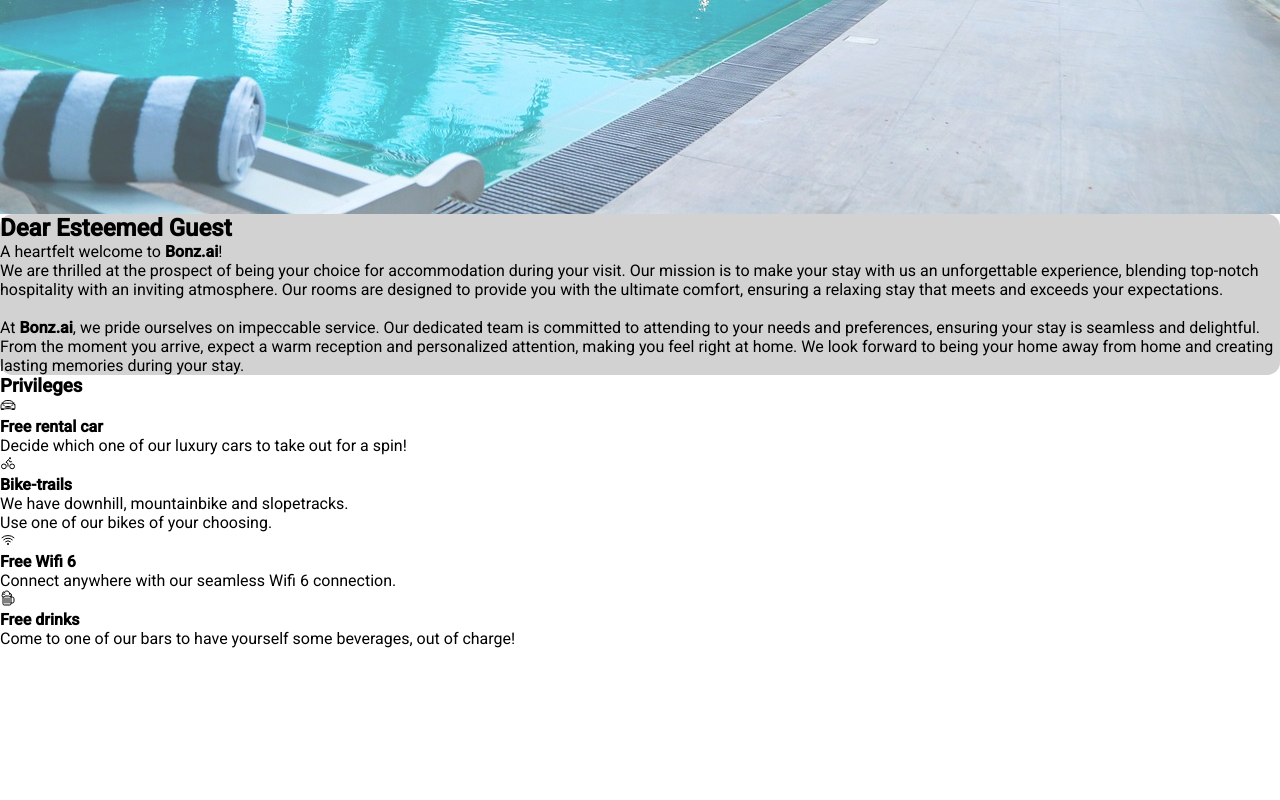
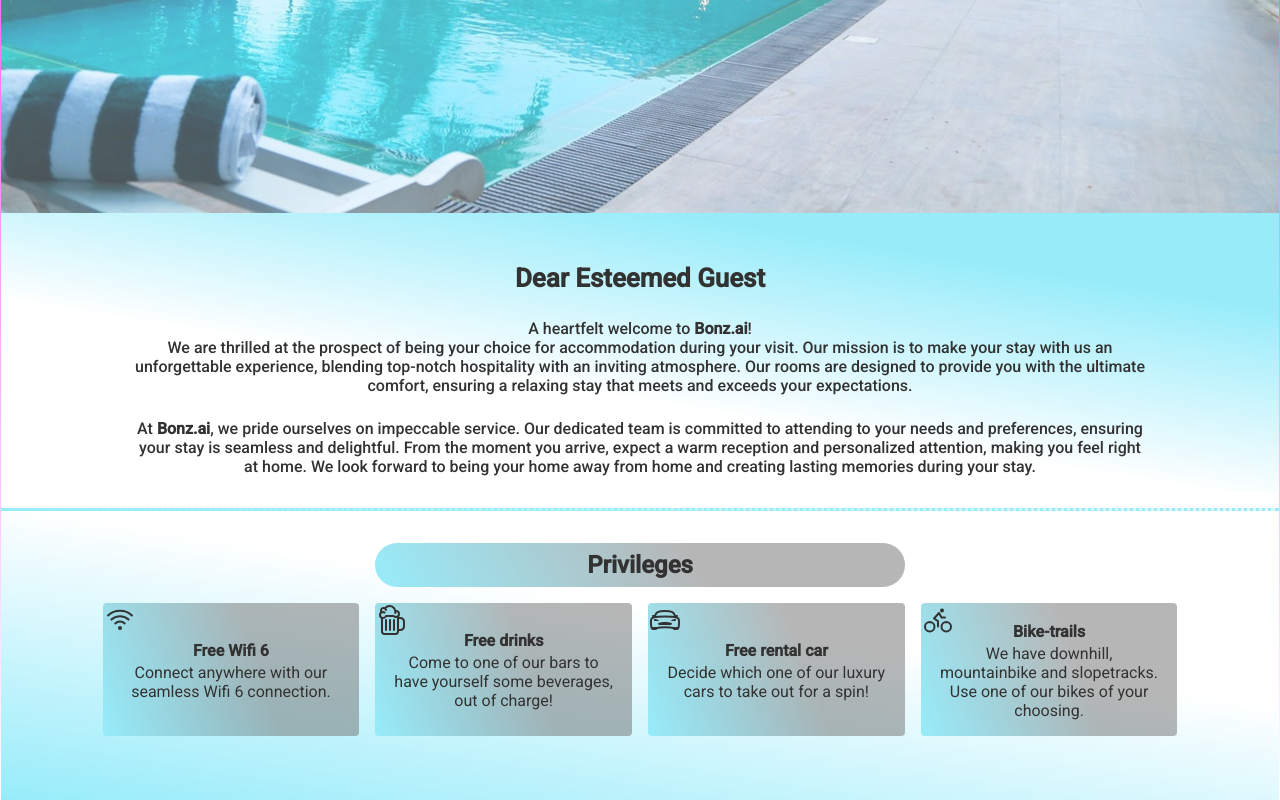
Before and after one commit to antonisoaho/HotelWebpage, a plain HTML site: page index.html in a window 1280 px wide. Shown: the part 566-1366 px from the top of the page. Before the commit the page ends 1214 px from the top, so only its background shows below. Drawn offline with nearby package versions, Linux system fonts and the light colour scheme.

Commit message:
Main-styling on landpage

```diff
--- a/index.html
+++ b/index.html
@@ -48,7 +48,7 @@
 
     <main class="main">
       <h2 class="main__header">Dear Esteemed Guest</h2>
-      <p class="main__text">
+      <p class="main__text p1">
         A heartfelt welcome to <b>Bonz.ai</b>!
         <br />
         We are thrilled at the prospect of being your choice for accommodation
@@ -57,8 +57,8 @@
         inviting atmosphere. Our rooms are designed to provide you with the
         ultimate comfort, ensuring a relaxing stay that meets and exceeds your
         expectations.
-        <br />
-        <br />
+      </p>
+      <p class="main__text p2">
         At <b>Bonz.ai</b>, we pride ourselves on impeccable service. Our
         dedicated team is committed to attending to your needs and preferences,
         ensuring your stay is seamless and delightful. From the moment you
@@ -68,16 +68,22 @@
       </p>
     </main>
     <section class="section activities">
-      <h3>Privileges</h3>
+      <h3 class="section__header--text">Privileges</h3>
       <figure class="section__figure">
-        <ion-icon name="car-sport-outline"></ion-icon>
+        <ion-icon
+          name="car-sport-outline"
+          class="section__icon--positioner"
+        ></ion-icon>
         <figcaption class="section__text--description">
           <h4>Free rental car</h4>
           <p>Decide which one of our luxury cars to take out for a spin!</p>
         </figcaption>
       </figure>
       <figure class="section__figure">
-        <ion-icon name="bicycle-outline"></ion-icon>
+        <ion-icon
+          name="bicycle-outline"
+          class="section__icon--positioner"
+        ></ion-icon>
         <figcaption class="section__text--description">
           <h4>Bike-trails</h4>
           <p>
@@ -87,14 +93,20 @@
         </figcaption>
       </figure>
       <figure class="section__figure">
-        <ion-icon name="wifi-outline"></ion-icon>
+        <ion-icon
+          name="wifi-outline"
+          class="section__icon--positioner"
+        ></ion-icon>
         <figcaption class="section__text--description">
           <h4>Free Wifi 6</h4>
           <p>Connect anywhere with our seamless Wifi 6 connection.</p>
         </figcaption>
       </figure>
       <figure class="section__figure">
-        <ion-icon name="beer-outline"></ion-icon>
+        <ion-icon
+          name="beer-outline"
+          class="section__icon--positioner"
+        ></ion-icon>
         <figcaption class="section__text--description">
           <h4>Free drinks</h4>
           <p>
--- a/styles/style.css
+++ b/styles/style.css
@@ -11,17 +11,36 @@
   font-family: var(--mainFont);
 }
 
-/* HEADER */
+@room style(--popular: true) {
+  .room::after {
+    border: 2px solid orange;
+    content: "hot!!";
+  }
+}
+@room style(--new: true) {
+  .room::after {
+    border: 2px solid crimson;
+    content: "new";
+  }
+}
 
 body {
+  margin: 0 auto;
   display: flex;
   flex-direction: column;
+  align-items: center;
+  border-right: 1px solid;
+  border-left: 1px solid;
+  border-image: linear-gradient(to bottom, rgb(247, 0, 255), rgba(0, 0, 0, 0)) 1
+    100%;
 }
+/* HEADER */
 
 .header {
   display: flex;
   position: relative;
   flex-flow: row wrap;
+  width: 100%;
   /* background-color: #000; */
 }
 
@@ -167,8 +186,91 @@ body {
 /* MAIN-SECTION Landingpage */
 
 .main {
-  border-radius: 0.8rem;
-  background-color: rgba(107, 107, 107, 0.3);
+  border-radius: 0 0 0.5rem 0.5rem;
+  width: 100%;
+  background-color: #fff;
+  background-image: linear-gradient(9deg, #fff 40%, #7ee8fa 80%);
+  display: grid;
+  grid-template-columns: 1fr 9fr 1fr;
+  grid-auto-rows: auto auto auto;
+  gap: 0.5rem;
+  justify-content: center;
+  padding: 3rem 0.5rem 1rem 0.5rem;
+  opacity: 0.8;
+}
+
+.main__header {
+  font-size: 1.8rem;
+  text-align: center;
+  margin-bottom: 1rem;
+  grid-column: span 3;
+  scale: 0.9;
+}
+.main__text {
+  text-align: center;
+  grid-column-start: 2;
+  font-weight: 500;
+}
+
+.main__text:first-child {
+  grid-row-start: 2;
+}
+
+.main__text:last-child {
+  grid-row-start: 5;
+}
+
+.section.activities {
+  display: grid;
+  align-items: center;
+  justify-content: center;
+  margin-top: 1rem;
+  padding-top: 2rem;
+  padding-bottom: 4rem;
+  border-top: 3px dotted #7ee8fa;
+  grid-auto-rows: auto;
+  grid-auto-flow: row;
+  grid-template-columns: 1fr 3fr 1fr;
+  background-color: #fff;
+  background-image: linear-gradient(9deg, #7ee8fa 0%, #fff 60%);
+  width: 100%;
+  opacity: 0.8;
+  gap: 0.2rem;
+}
+
+.section__header--text {
+  grid-column-start: 2;
+  text-align: center;
+  background-image: linear-gradient(60deg, #7ee8fa 0%, #50505083 60%);
+  border-radius: 999px;
+  font-size: 1.5rem;
+  padding: 0.5rem;
+}
+
+.section__figure {
+  display: flex;
+  position: relative;
+  flex-direction: column;
+  justify-content: center;
+  align-items: center;
+  width: 100%;
+  height: 100%;
+  grid-column-start: 2;
+  padding: 1rem;
+  border-radius: 4px;
+  background-image: linear-gradient(70deg, #7ee8fa 0%, #50505083 60%);
+}
+
+.section__text--description > * {
+  text-align: center;
+  margin-top: 3px;
+}
+.section__icon--positioner {
+  position: absolute;
+  top: 1px;
+  left: 1px;
+  width: 2rem;
+  height: 2rem;
 }
 
 @media screen and (min-width: 600px) {
@@ -184,6 +286,20 @@ body {
   }
   .header__listitem {
     width: 7rem;
+  }
+
+  .section.activities {
+    grid-template-columns: 1fr 2fr 2fr 1fr;
+    gap: 1rem;
+  }
+  .section__header--text {
+    grid-column: 2 /4;
+  }
+  .section__figure:nth-child(even) {
+    grid-column: 2 / 3;
+  }
+  .section__figure:nth-child(odd) {
+    grid-column: 3 / 4;
   }
 }
 
@@ -202,6 +318,20 @@ body {
 @media screen and (min-width: 1280px) {
   body {
     width: 1280px;
-    margin: 0 auto;
+  }
+  .section.activities {
+    grid-template-columns: 1fr 3fr 3fr 3fr 3fr 1fr;
+  }
+  .section__header--text {
+    grid-column: 3 / 5;
+  }
+  .section__figure {
+    grid-row: 2;
+  }
+  .section__figure:nth-child(2) {
+    grid-column: 4/ 5;
+  }
+  .section__figure:nth-child(3) {
+    grid-column: 5/ 6;
   }
 }
```
